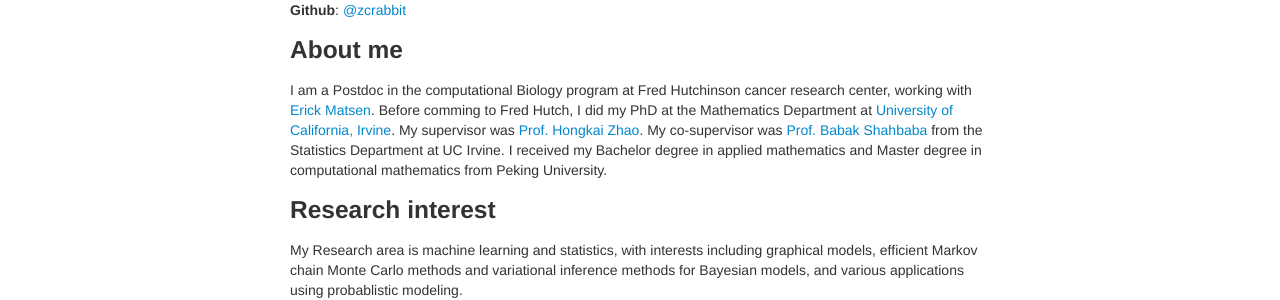
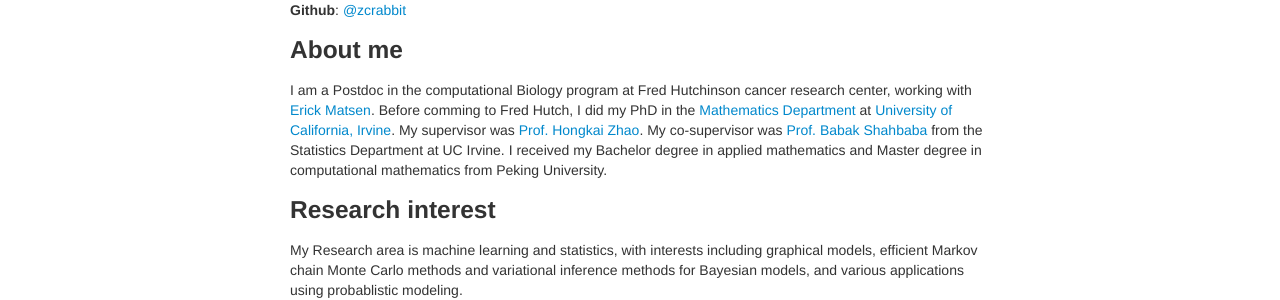
Before and after one commit to qinliuliuqin/czhang.me, a Jekyll site: the page built from index.md, in a window 1280 px wide. Shown: the part 222-522 px from the top of the page. Built offline with Jekyll 4.4.1, drawn with Linux system fonts in a browser that asks for light colours.

```diff
--- a/index.md
+++ b/index.md
@@ -12,7 +12,7 @@ title: Cheng Zhang
 
 ### About me
 
-I am a Postdoc in the computational Biology program at Fred Hutchinson cancer research center, working with [Erick Matsen](http://matsen.fredhutch.org). Before comming to Fred Hutch, I did my PhD at the Mathematics Department at [University of California, Irvine](https://uci.edu). My supervisor was [Prof. Hongkai Zhao](https://www.math.uci.edu/~zhao/homepage/home/home.html). My co-supervisor was [Prof. Babak Shahbaba](https://www.ics.uci.edu/~babaks/) from the Statistics Department at UC Irvine.
+I am a Postdoc in the computational Biology program at Fred Hutchinson cancer research center, working with [Erick Matsen](http://matsen.fredhutch.org). Before comming to Fred Hutch, I did my PhD in the [Mathematics Department](https://www.math.uci.edu) at [University of California, Irvine](https://uci.edu). My supervisor was [Prof. Hongkai Zhao](https://www.math.uci.edu/~zhao/homepage/home/home.html). My co-supervisor was [Prof. Babak Shahbaba](https://www.ics.uci.edu/~babaks/) from the Statistics Department at UC Irvine.
 I received my Bachelor degree in applied mathematics and Master degree in computational mathematics from Peking University.
 
 <!-- For me, the painful aspects of making a website are
```
